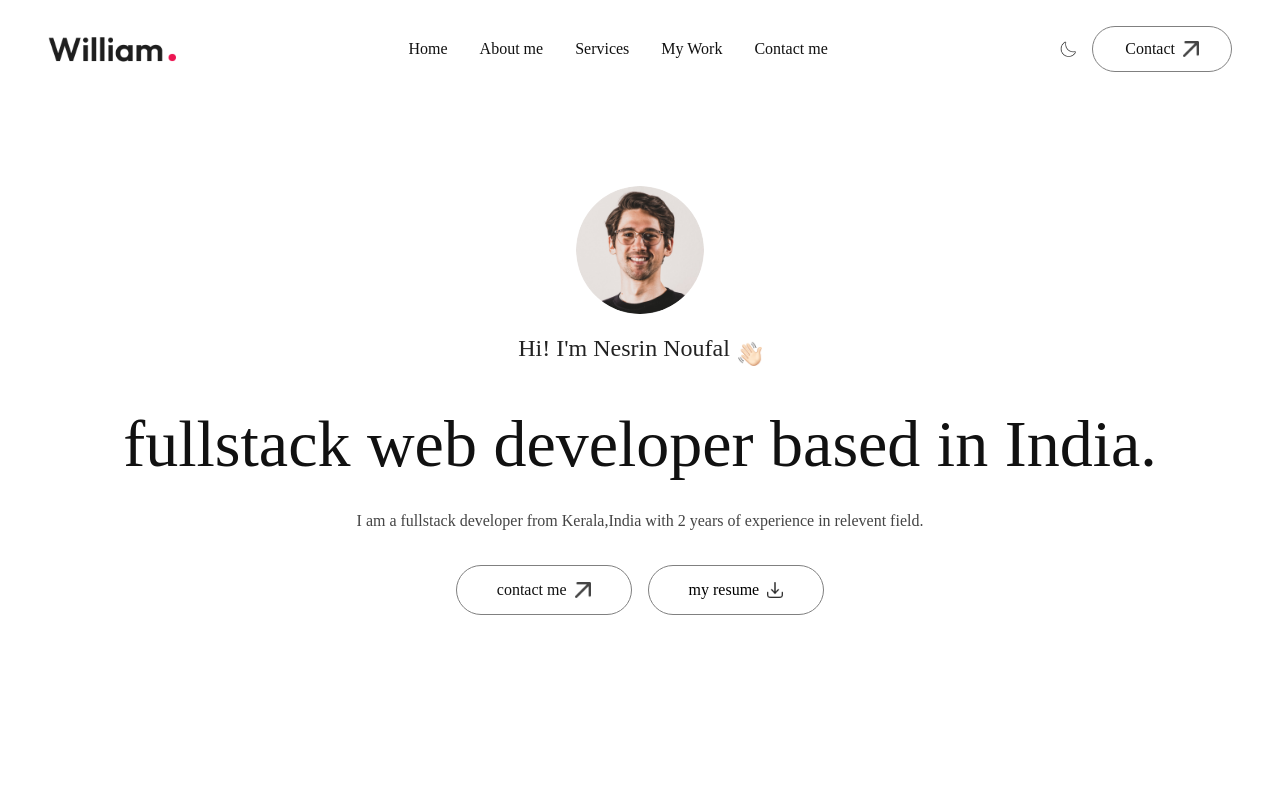
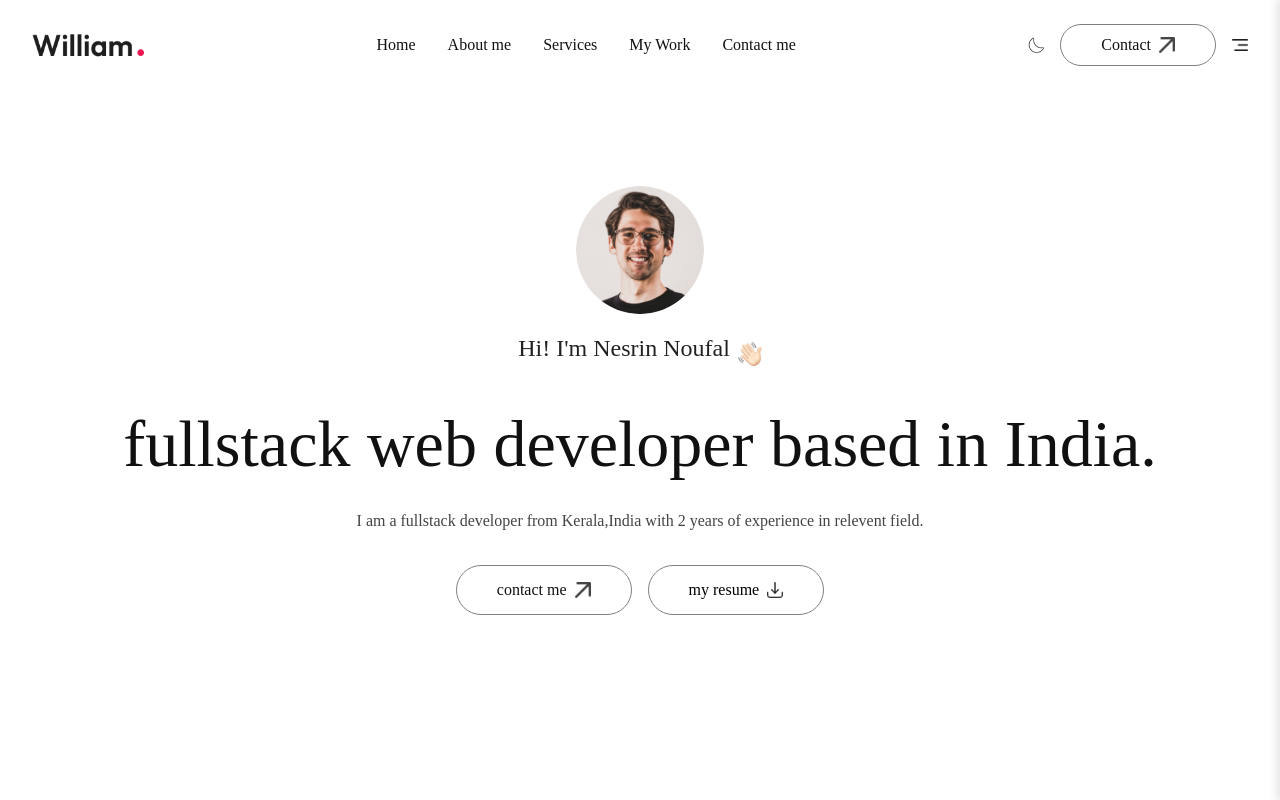
Before and after one commit to NesrinNoufal/portfolio, a Next.js app: page / in a window 1280 px wide. Shown: the top 800 px of the page. Built offline with nearby package versions, Linux system fonts and the light colour scheme; a web font is replaced by a local one.

Commit message:
responsive layout design

```diff
--- a/app/components/Navbar.css
+++ b/app/components/Navbar.css
@@ -5,7 +5,6 @@
     color: #111;
     background-color: transparent;
     width:100%;
-
   }
 
 
@@ -128,15 +127,6 @@
     align-items: center;
   }
 
-  /* Responsive - show/hide */
-  .desktop-only {
-    display: none;
-  }
-
-  .mobile-only {
-    display: block;
-  }
-
   /* Side Menu */
   .side-menu {
     position: fixed;
@@ -231,41 +221,3 @@
   .navbar-container.dark .side-menu .nav-link:focus {
     color: #bbb;
   }
-
-
-  @media (min-width: 768px) {
-    .desktop-only {
-      display: flex;
-    }
-    .mobile-only {
-      display: none;
-    }
-  }
-
-  /* ============ Responsive Layout ============ */
-
-/* Show desktop nav links at medium size */
-@media (min-width: 768px) {
-  .nav-links {
-    display: flex;
-  }
-  .menu-btn {
-    display: none;
-  }
-  .side-menu {
-    display: none;
-  }
-}
-
-/* Larger screen logo and padding */
-@media (min-width: 1024px) {
-  .logo {
-    width: 8rem;
-  }
-  .navbar {
-    padding: 1.25rem 3rem;
-  }
-  .contact-btn {
-    padding: 0.6rem 2rem;
-  }
-}
```
